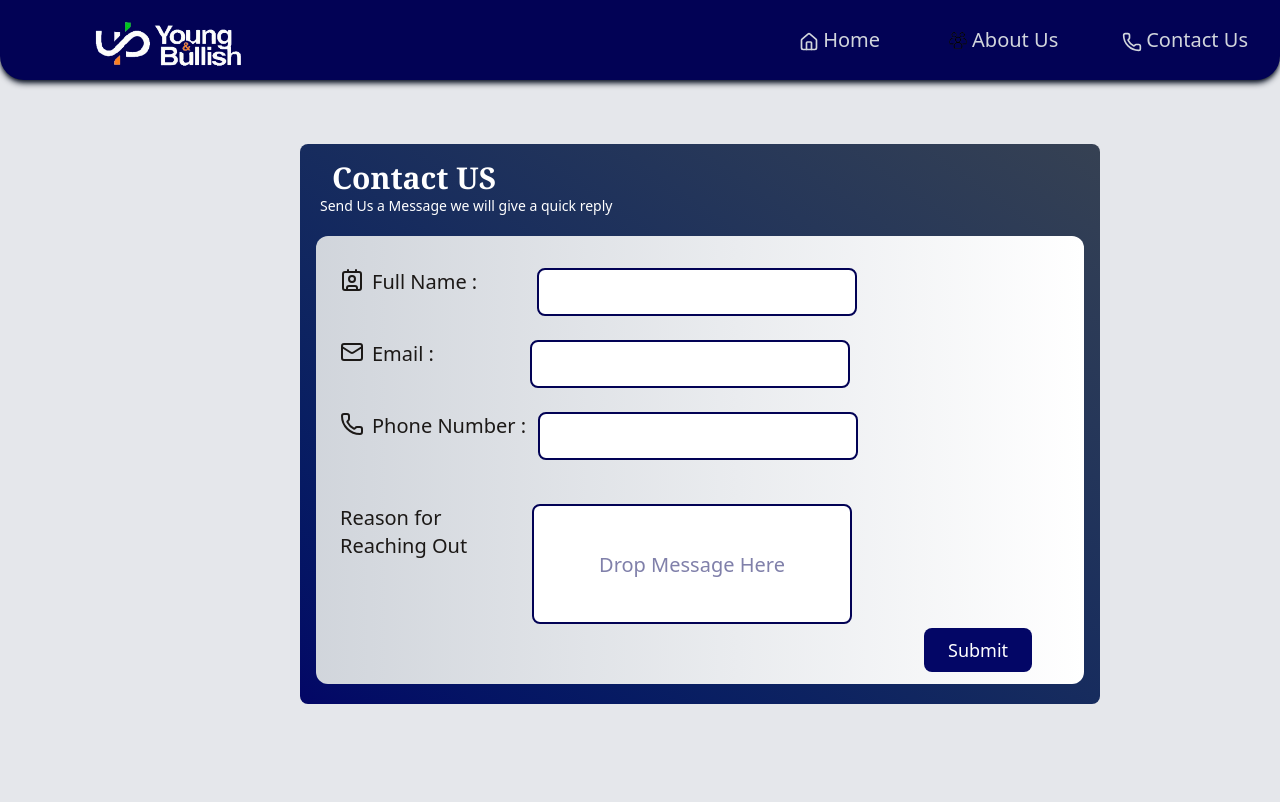
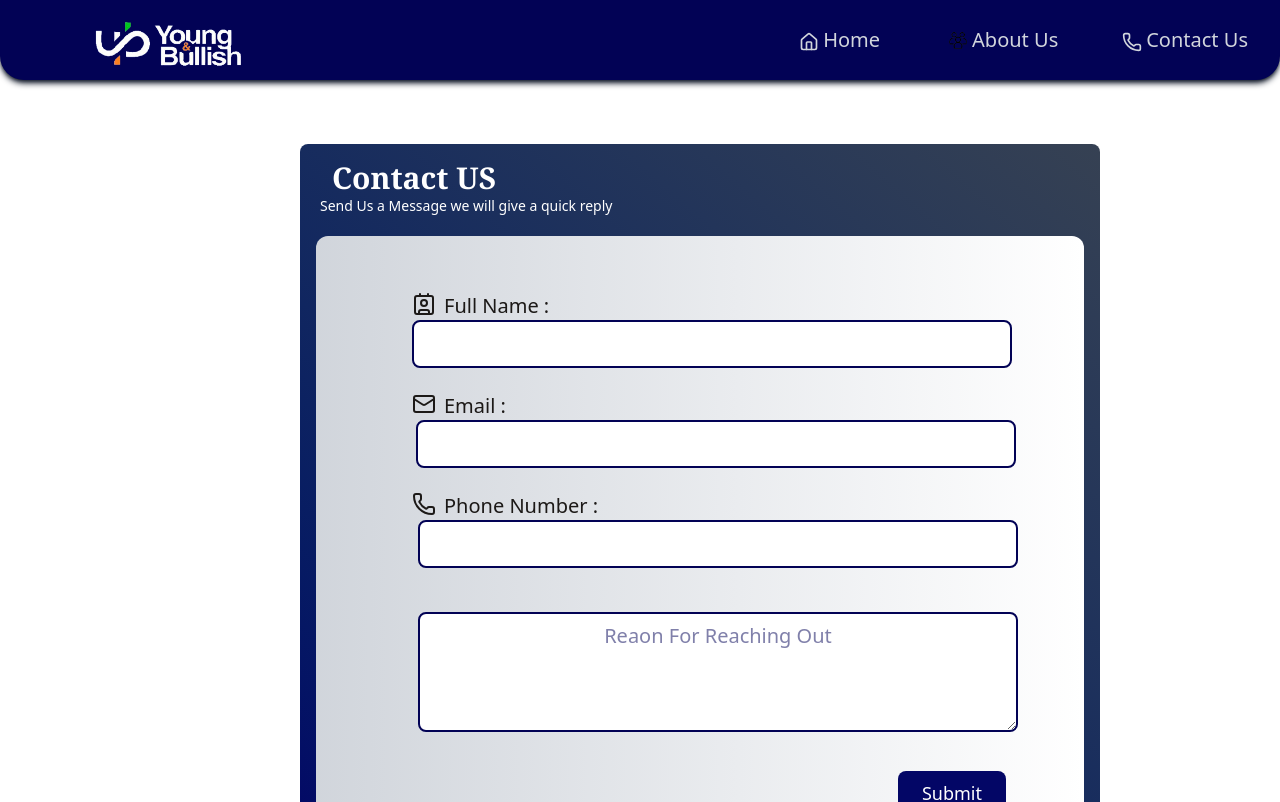
Before and after one commit to Mmasichuks/youngandbullish, a React (Vite) app: page /Contact in a window 1280 px wide. Shown: the top 802 px of the page. Built offline with nearby package versions, Linux system fonts and the light colour scheme.

Commit message:
latest update

```diff
--- a/package.json
+++ b/package.json
@@ -10,6 +10,7 @@
     "preview": "vite preview"
   },
   "dependencies": {
+    "@emailjs/browser": "^4.4.1",
     "@headlessui/react": "^2.2.0",
     "@material-tailwind/react": "^2.1.10",
     "@tailwindcss/vite": "^4.0.0",
--- a/src/components/Dropdown.jsx
+++ b/src/components/Dropdown.jsx
@@ -25,7 +25,11 @@ const Dropdown = () => {
 
       {showPopup && (
         <div className="absolute top-10 left-5 w-full h-full  bg-dark  flex justify-center items-center" onClick={() => setshowPopup(false)}>
-          <div className="bg-white p-8  rounded shadow-md w-96" onClick={(e) => e.stopPropagation()}>
+          <div className="bg-white text-stone-900 p-8 grid grid-cols-2  rounded shadow-md w-196" onClick={(e) => e.stopPropagation()}>
+            <div>
+            <img src="src/assets/IMG-20250314-WA0338 (1).jpg" alt=""/>
+            </div>
+            <div>
             <h2 className='text-2xl font-bold mb-4 '>Sign up</h2>
             <form onSubmit={handleSubmit} className='y&b form'>
               {/* form username */}
@@ -48,7 +52,7 @@ const Dropdown = () => {
               </div>
               <button type='submit'
                 className='bg-blue-500 hover:bg-blue-700 text-white font-bold py-2 px-4 rounded'>Sign Up</button>
-            </form></div>
+            </form></div></div>
         </div>
 
       )}
--- a/src/components/W_footer.jsx
+++ b/src/components/W_footer.jsx
@@ -25,7 +25,7 @@ const W_footer = () => {
     <div className="bg-white   ">
             <div className="md:flex  justify-between ">
             <div className="ml-20">
-              <a href="" className="flex items-center">
+              <a href="#" className="flex items-center">
                  <img src="src/assets/bluelogo.png" alt="" className='relative bottom-16 left-20 size-50' />
               </a>
           </div>
--- a/src/components/W_navigation.jsx
+++ b/src/components/W_navigation.jsx
@@ -17,7 +17,7 @@ const W_navigation = () => {
         <div className=" max-w-9xl mx-auto px-4 sm:px-6 lg:px-8">
           <div className=" flex items-center justify-between h-20">
             <div className=" flex items-center ">
-            <img src="src/assets/bluelogo.png" alt="" className="w-70" />
+            <img src="src/assets/bluelogo.png" alt="logo" className="w-70" />
               <span className="text-xl font-bold text-blue">
 
 
@@ -40,7 +40,7 @@ const W_navigation = () => {
               </a></Link>
               <Link  to ="/Contact">
               <a
-                href="#"
+
                 className="text-blue text-xl flex hover:text-blue-500 hover:font-bold transition-colors"
               > <Phone className="size-5 mr-1 mt-1.5"/>
                 Contact Us
@@ -77,7 +77,7 @@ const W_navigation = () => {
             <div className="px-4 pt-2 pb-4 space-y-3 bg">
               <Link to={"/"}>
               <a
-                href="#"
+
                 className="flex text-gray-300 hover:text-white transition-colors py-2 pl-8   hover:bg-blue-600 rounded-full"
               ><Home className="size-5 mt-1.5 mr-3"/>
                 Home
@@ -85,7 +85,7 @@ const W_navigation = () => {
             <Link to={"/about"}>
               <a
 
-                href="#"
+
                 className="block text-gray-300 hover:text-white transition-colors py-2 pl-8 hover:bg-blue-600 rounded-full"
               >
                 About Us
@@ -93,7 +93,7 @@ const W_navigation = () => {
               <Link to={"/Contact"}>
               <a
 
-                href="#"
+
                 className="flex text-gray-300 hover:text-white transition-colors py-2 pl-8 hover:bg-blue-600 rounded-full"
               ><Phone className="size-4 mr-3 mt-1.5"/>
                 Contact Us
--- a/src/pages/Contact.jsx
+++ b/src/pages/Contact.jsx
@@ -1,33 +1,54 @@
-import React from 'react'
+import React, { useRef } from 'react';
+import emailjs from '@emailjs/browser';
 import Navigation from '../components/Navigation'
 import Footer from '../components/Footer'
 import {LucideContact, PhoneIcon,MailIcon,} from 'lucide-react'
 
 const Contact = () => {
+
+  const form = useRef();
+
+  const sendEmail = (e) => {
+    e.preventDefault();
+
+    emailjs
+      .sendForm('service_ynarxpc', 'template_6swfa3s', form.current, {
+        publicKey: 'APssqMq6PdlozPBlQ',
+      })
+      .then(
+        () => {
+          console.log('SUCCESS!');
+        },
+        (error) => {
+          console.log('FAILED...', error.text);
+        },
+      );
+  };
   return (
 
-      <>
-            <div className="min-h-screen w-full bg-gray-200 text-white">
-              <Navigation />
+    <>
+      <Navigation/>
+            <div className=" w-full text-white">
+
               <main className="max-w-7xl flex justify-center  pt-16 pb-10 lg:ml-30">
 
-                  <div className="bg-gradient-to-bl from-gray-700 to-blue bg-blue rounded-lg w-100 sm:w-200 h-190 md:h-140 ">
+                  <div className="bg-gradient-to-bl from-gray-700 to-blue bg-blue rounded-lg w-100 sm:w-200 h-170  md:h-175 ">
                       <h1 className='font-serif font-black  text-3xl px-8 pt-4'>Contact US</h1>
                       <p className='ml-5 text-sm text-primary'>Send Us a Message we will give a quick reply</p>
-
-                      <div className="form bg-gradient-to-l from-white to-gray-300 rounded-xl text-stone-900 mt-5 mx-4 pl-6 py-12 md:py-4 text-lg ">
-                          <div className="name mt-4 flex md:flex-row flex-col text-sm md:text-xl "><LucideContact/><label htmlFor="name" className='ml-2'>Full Name :</label><input type="text" id='name' className=' bg-white border-2  rounded-lg text-dark w-80 ml:5 md:ml-15 p-2' /></div>
-                          <div className="Email mt-6 flex md:flex-row flex-col text-sm md:text-xl  "><MailIcon/><label htmlFor="email" className='ml-2'> Email :</label><input type="text" id='email' className='bg-white border-2  text-dark rounded-lg w-80 ml-2 md:ml-24 p-2' /></div>
-                          <div className="whatsapp number mt-6 flex md:flex-row flex-col text-sm md:text-xl "><PhoneIcon/><label htmlFor="number" className='ml-2'>Phone Number :</label><input type="text" id='number' className='text-dark bg-white border-2 rounded-lg w-80 ml-3 p-2' /></div>
-                          <div className="message mt-11 flex md:flex-row flex-col  text-sm md:text-xl "><label className='w-45 '>Reason for Reaching Out</label><input type="text" id='message' className='border-2  bg-white rounded-lg w-80   text-center h-30 p-2 text-dark ml-3' placeholder='Drop Message Here' /></div>
-                          <button className='bg-blue text-white relative left-50 md:left-146 top-5 md:top-1 rounded-lg focus:scale-120 hover:scale-95 hover:brightness-120 hover:text-xl  px-6 p-2'>Submit</button>
+                      <form onSubmit={sendEmail} ref={form} >
+                      <div  className="form bg-gradient-to-l from-white text-center to-gray-300 rounded-xl text-stone-900 mt-5 mx-4 pl-6 py-10 text-lg ">
+                          <div className="name mt-4 text-sm md:text-xl "><label htmlFor="name" className='ml-6 md:ml-18 flex'><LucideContact className='mr-2'/>Full Name :</label><input type="text" id='name' name='user_name' className=' bg-white border-2  rounded-lg text-dark w-75 md:w-150   p-2' /></div>
+                          <div className="Email mt-6 text-sm md:text-xl  "><label htmlFor="email" className='ml-6 md:ml-18 flex'><MailIcon className='mr-2'/> Email :</label><input type="text" id='email' name='user_email' className='bg-white border-2  text-dark rounded-lg w-75 md:w-150 ml-2  p-2' /></div>
+                          <div className="whatsapp number mt-6 text-sm md:text-xl "><label htmlFor="number" className='ml-6 md:ml-18 flex'><PhoneIcon className='mr-2'/>Phone Number :</label><input type="text" id='number' name='phone number' className='text-dark bg-white border-2 rounded-lg w-75 md:w-150 ml-3 p-2' /></div>
+                          <div className="message mt-11  text-sm md:text-xl "><textarea id='message' name='message' className='border-2  bg-white rounded-lg w-75 md:w-150   text-center h-30 p-2 text-dark ml-3' placeholder='Reaon For Reaching Out'></textarea></div>
+                          <button type='submit' className='bg-blue text-white relative left-20 md:left-60  top-5 md:top-8 rounded-lg focus:scale-120 hover:scale-95 hover:brightness-120 hover:text-xl  px-6 p-2'>Submit</button>
                       </div>
-
+                      </form>
                  </div>
                   </main>
 
               </div>
-          <Footer/>
+
       </>
   )
 }
```
Also changed, not shown: 1 other file (tests, documents, lock files or other folders).
